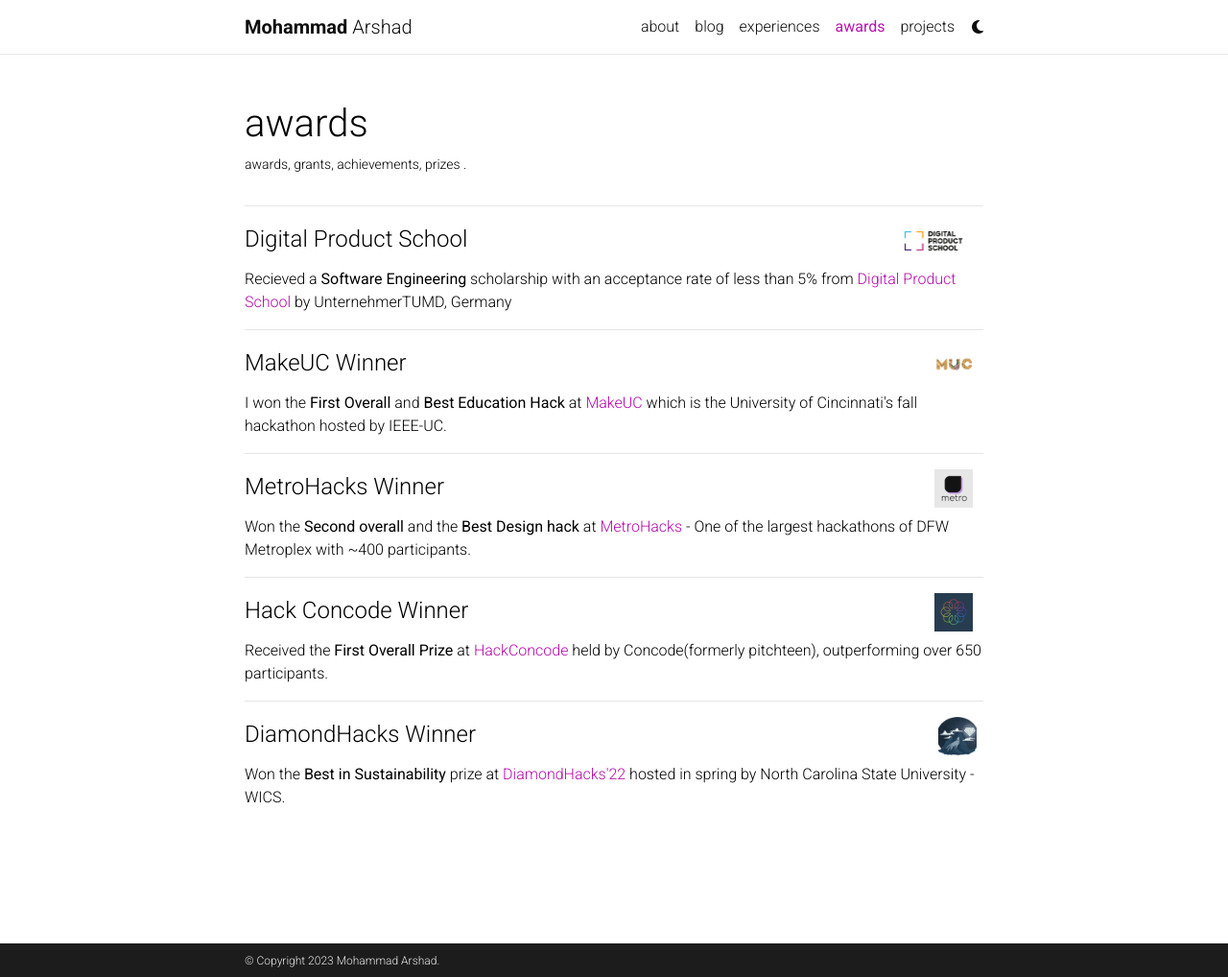
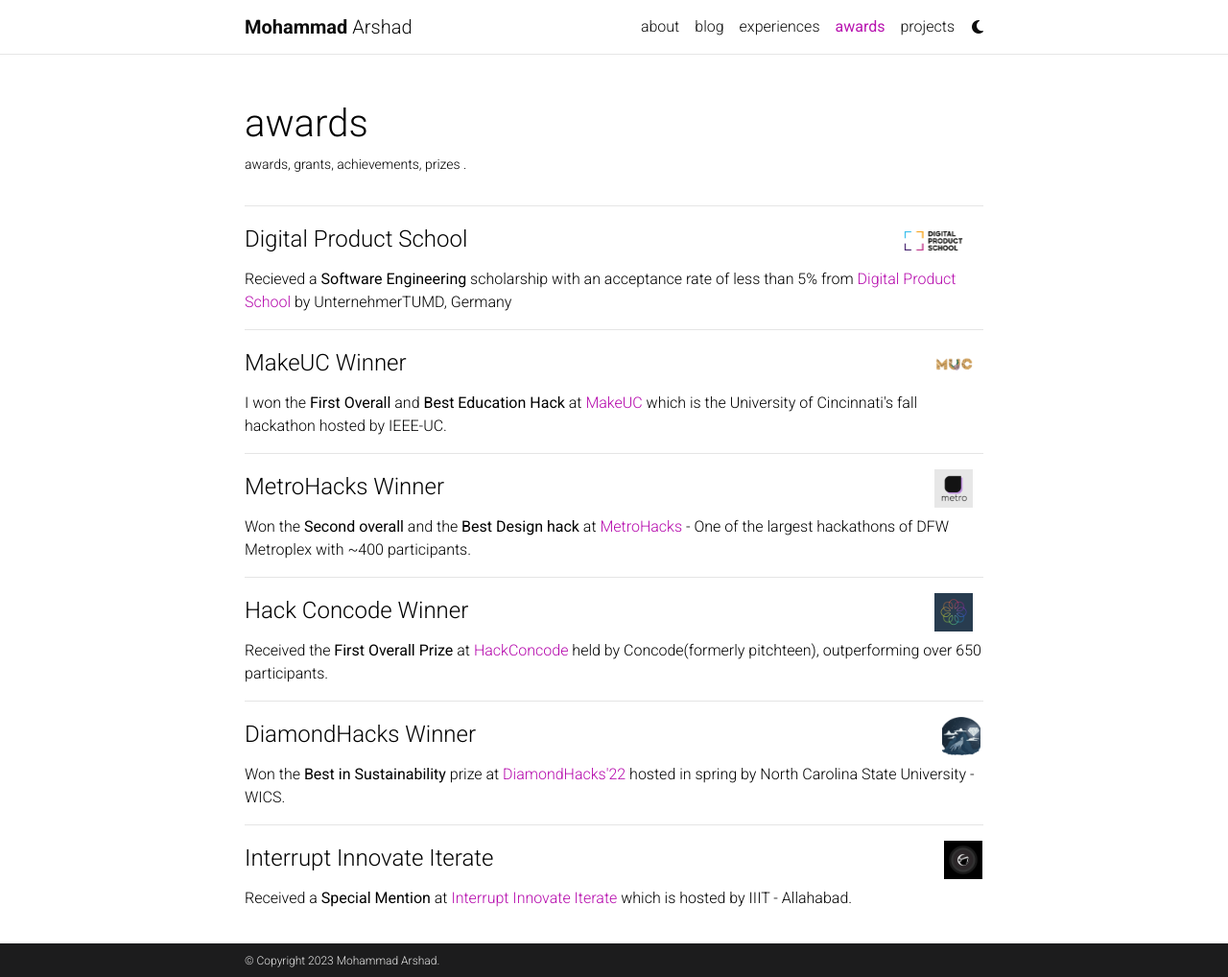
Before and after one commit to mdarshad1000/mdarshad1000.github.io, a Jekyll site: the page built from _pages/awards.md, in a window 1280 px wide and 1018 px high. Shown: the whole window at 96% size. Built offline with Jekyll 4.4.1, drawn with Linux system fonts in a browser that asks for light colours; comment, search, counter and statistics services are not loaded; a style sheet for code colours, icons or effects is not loaded.

Commit message:
Refine about, proj, awards

```diff
--- a/_pages/awards.md
+++ b/_pages/awards.md
@@ -6,6 +6,7 @@
 nav: true
 nav_order: 2
 ---
+
 <hr>
 <div class="projects">
      <div class="container">
@@ -35,11 +36,17 @@
             <span>Received the <b>First Overall Prize</b> at <a href="https://concode.io/">HackConcode</a> held by Concode(formerly pitchteen), outperforming over 650 participants.</span>
             </div>
         </div>
-    <hr>
-    <div class="container">
-        <div class="row row-cols-1">
-            <h4>DiamondHacks Winner <img src="../assets/img/diamondhacks.png" height="40" width="40" style="margin-left: 476px;"></h4>
-            <span>Won the <b>Best in Sustainability</b> prize at <a href="https://www.ncsudiamondhacks.com/">DiamondHacks'22</a> hosted in spring by North Carolina State University - WICS.</span>
-            </div>
-        </div>
+<hr>
+<div class="container">
+    <div class="row row-cols-1">
+        <h4>DiamondHacks Winner <img src="../assets/img/diamondhacks.png" height="40" width="40" style="margin-left: 480px;"></h4>
+        <span>Won the <b>Best in Sustainability</b> prize at <a href="https://www.ncsudiamondhacks.com">DiamondHacks'22</a> hosted in spring by North Carolina State University - WICS.</span>
     </div>
+</div>
+<hr>
+<div class="container">
+    <div class="row row-cols-1">
+        <h4>Interrupt Innovate Iterate<img src="../assets/img/iiii.png" height="40" width="40" style="margin-left: 470px;"></h4>
+        <span>Received a <b>Special Mention</b> at <a href="https://gravity-iii.tech/">Interrupt Innovate Iterate</a> which is hosted by IIIT - Allahabad.</span>
+    </div>
+</div>
```
Also changed, not shown: _pages/about.md (+1 -1 lines), _pages/experiences.md (+4 -5 lines), _projects/1_project.md (+2 -2 lines), assets/img/iiii.png (renamed from assets/img/iii.webp), assets/js/iii.png (added).
